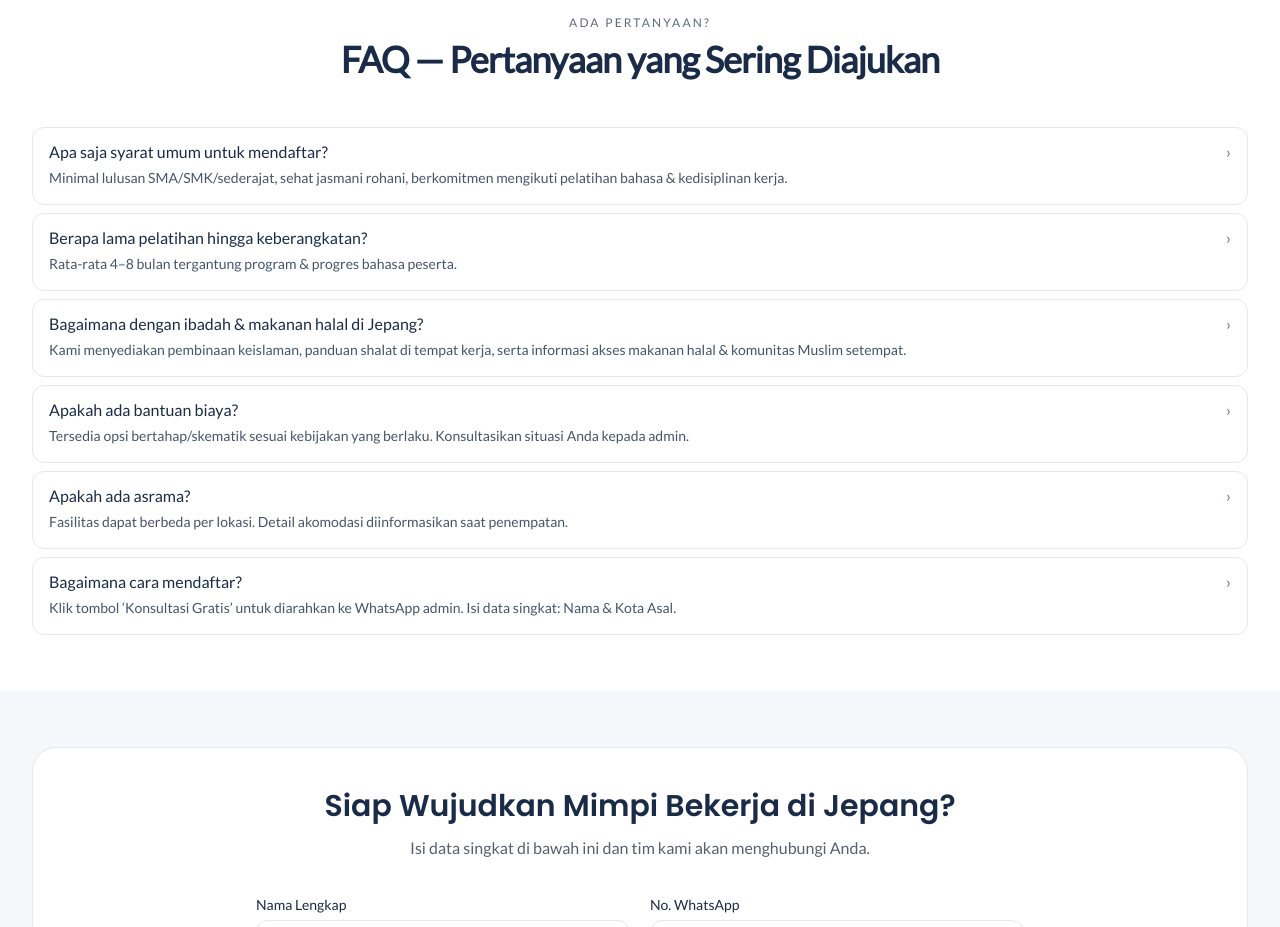
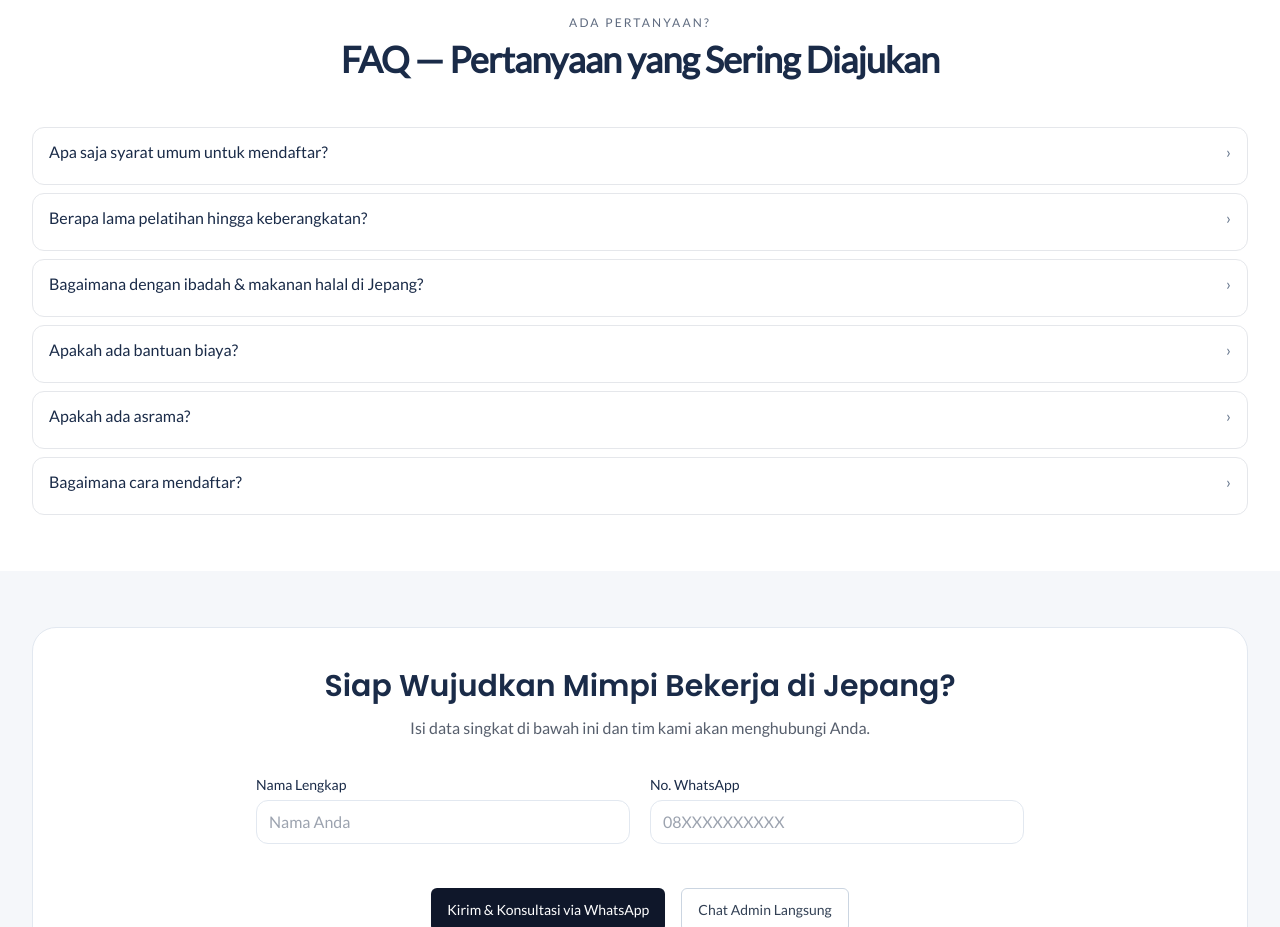
Before and after one commit to Alidzanur/Muhammado-Nihon-Com, a React (Vite) app: page / in a window 1280 px wide. Shown: the part 3100-4027 px from the top of the page. Built offline with nearby package versions, Linux system fonts and the light colour scheme.

Commit message:
fix(accordion): hide answers until expanded with smooth transition

```diff
--- a/src/components/ui/accordion.jsx
+++ b/src/components/ui/accordion.jsx
@@ -1,21 +1,46 @@
-import React, { useState } from 'react';
+import React, { useState, createContext, useContext } from 'react';
 import clsx from 'clsx';
 
-export function Accordion({ type = 'single', collapsible = true, className = '', children }) {
+/*
+  Simple Accordion (single/multiple) — menyembunyikan konten sebelum dibuka.
+  - Default: masing-masing item independen (karena kita tidak implement kontrol global penuh di desain awal)
+  - Dapat diperluas: jika ingin mode "single", bisa menambahkan koordinasi di level Accordion.
+*/
+
+const ItemContext = createContext(null);
+
+export function Accordion({ type = 'multiple', collapsible = true, className = '', children }) {
+  // Saat ini `type` belum dipakai untuk mengatur open tunggal; tetap diterima demi kompatibilitas API.
   return <div className={clsx('space-y-2', className)}>{children}</div>;
 }
 
-export function AccordionItem({ value, children }) {
-  return <div data-value={value} className="border rounded-xl overflow-hidden">{children}</div>;
+export function AccordionItem({ value, defaultOpen = false, children }) {
+  const [open, setOpen] = useState(!!defaultOpen);
+  const toggle = () => setOpen(o => (!o ? true : (true && !defaultOpen ? false : !o))); // sederhana; bisa diperluas
+  return (
+    <ItemContext.Provider value={{ open, toggle, value }}>
+      <div data-value={value} className="border rounded-xl overflow-hidden bg-white">
+        {children}
+      </div>
+    </ItemContext.Provider>
+  );
 }
 
 export function AccordionTrigger({ children, className = '', ...props }) {
-  const [open, setOpen] = useState(false);
+  const ctx = useContext(ItemContext);
+  if (!ctx) return null;
+  const { open, toggle, value } = ctx;
+  const contentId = value ? `accordion-content-${value}` : undefined;
   return (
     <button
       type="button"
-      onClick={() => setOpen(o => !o)}
-      className={clsx('w-full text-left px-4 py-3 font-medium flex items-center justify-between gap-2', className)}
+      aria-expanded={open}
+      aria-controls={contentId}
+      onClick={toggle}
+      className={clsx(
+        'w-full text-left px-4 py-3 font-medium flex items-center justify-between gap-2 focus:outline-none focus:ring-2 focus:ring-offset-1 focus:ring-[#BC002D]/40 transition',
+        className
+      )}
       {...props}
     >
       <span>{children}</span>
@@ -25,5 +50,24 @@ export function AccordionTrigger({ children, className = '', ...props }) {
 }
 
 export function AccordionContent({ children, className = '' }) {
-  return <div className={clsx('px-4 pb-4 -mt-2 text-sm text-slate-600', className)}>{children}</div>;
+  const ctx = useContext(ItemContext);
+  if (!ctx) return null;
+  const { open, value } = ctx;
+  const contentId = value ? `accordion-content-${value}` : undefined;
+  return (
+    <div
+      id={contentId}
+      role="region"
+      aria-hidden={!open}
+      className={clsx(
+        'px-4 pb-4 -mt-2 text-sm text-slate-600 transition-all duration-300',
+        open ? 'opacity-100 max-h-[500px]' : 'opacity-0 max-h-0 overflow-hidden',
+        className
+      )}
+    >
+      {open && (
+        <div className="pt-1">{children}</div>
+      )}
+    </div>
+  );
 }
```
